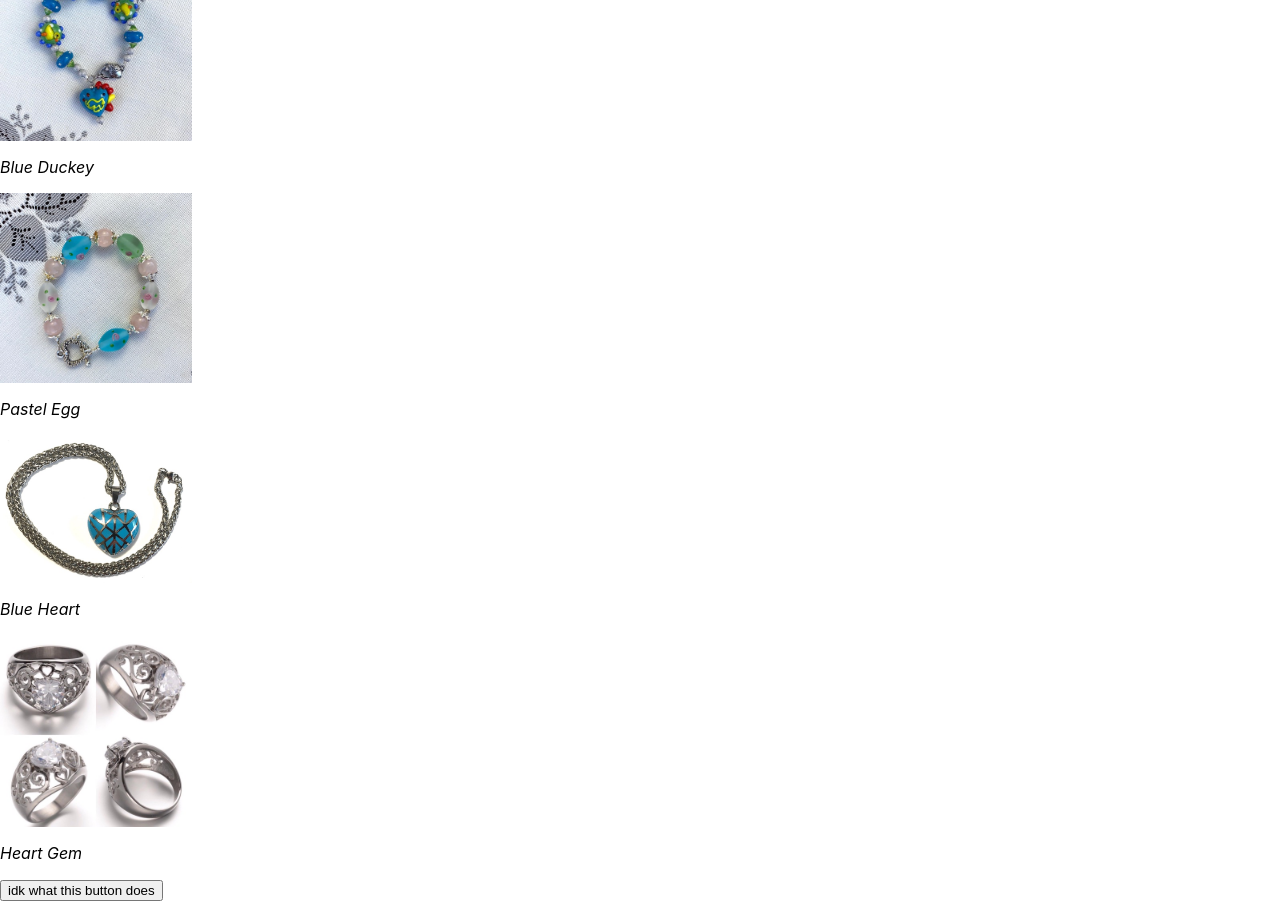
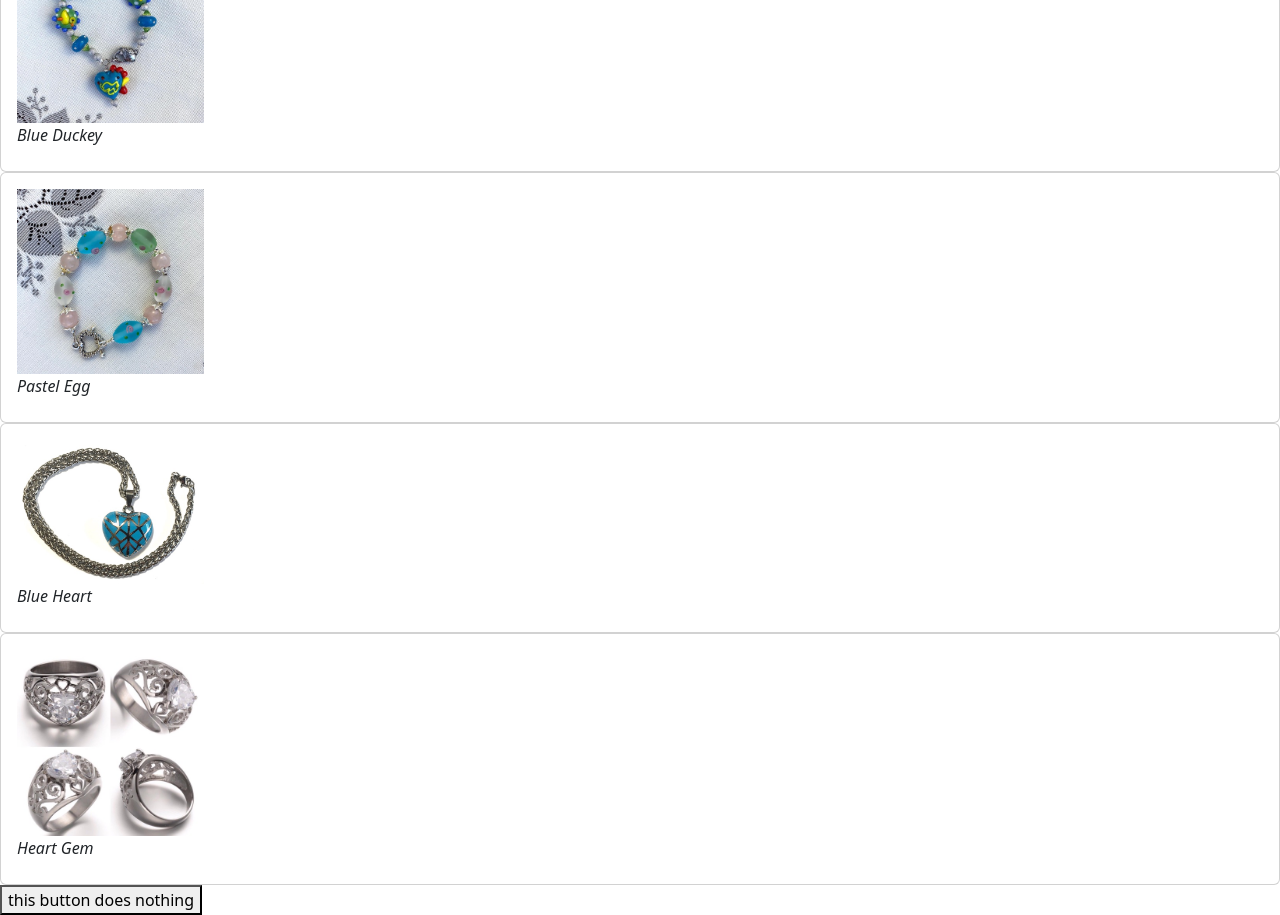
Before and after one commit to maurorosalesjr/Jewelry, a React (Create React App) app: page / in a window 1280 px wide. Shown: the part 120-1035 px from the top of the page. Built offline with nearby package versions, Linux system fonts and the light colour scheme.

Commit message:
card view wip

```diff
--- a/src/components/Jewelry.js
+++ b/src/components/Jewelry.js
@@ -1,5 +1,6 @@
 import React from "react";
 import PropTypes from "prop-types";
+import 'bootstrap/dist/css/bootstrap.min.css'
 
 
 const imgStyle ={
@@ -11,9 +12,11 @@ const imgStyle ={
 function Jewelry(props) {
     return(
         <React.Fragment>
-            <div onClick={() => props.whenJewelryClicked(props.id)}>
+            <div className="card">
+            <div className="card-body" onClick={() => props.whenJewelryClicked(props.id)}>
                 <img style={imgStyle} src={props.photo} alt={props.altTag} />
-                <p><em>{props.name}</em></p>
+                <p className="card-title"><em>{props.name}</em></p>
+            </div>
             </div>
         </React.Fragment>
     )
--- a/src/components/JewelryControl.js
+++ b/src/components/JewelryControl.js
@@ -3,6 +3,7 @@ import React from "react";
 import JewelryDetail from "./JewelryDetail";
 import JewelryList from "./JewelryList";
 import mainJewelryList from "./MainJewelryList";
+import 'bootstrap/dist/css/bootstrap.min.css'
 
 class JewelryControl extends React.Component {
   constructor(props) {
@@ -37,7 +38,7 @@ class JewelryControl extends React.Component {
     } else {
       currentlyVisibleState = <JewelryList jewelryList={this.state.mainJewelryList}
                                             onJewelrySelection={this.handleChangingSelectedJewelry} />;
-      buttonText = "idk what this button does"
+      buttonText = "this button does nothing"
     }
 
 
--- a/src/components/JewelryList.js
+++ b/src/components/JewelryList.js
@@ -1,12 +1,15 @@
 import React from "react";
 import PropTypes from "prop-types";
 import Jewelry from "./Jewelry";
+import 'bootstrap/dist/css/bootstrap.min.css'
 
 function JewelryList (props) {
     return (
         <React.Fragment>
             {
-                props.jewelryList.map((jewelry) =>
+                <div className="row">
+                    {props.jewelryList.map((jewelry) =>
+                        <div className="col-mid-4">
                             <Jewelry
                                 whenJewelryClicked={props.onJewelrySelection}
                                 category={jewelry.category}
@@ -18,7 +21,9 @@ function JewelryList (props) {
                                 quantity={jewelry.quantity}
                                 id={jewelry.id}
                                 key={jewelry.id} />
-                )
+                        </div>
+                    )}
+                </div>
             }
         </React.Fragment>
     );
```
Lines whose indentation alone changed are shown as unchanged.
